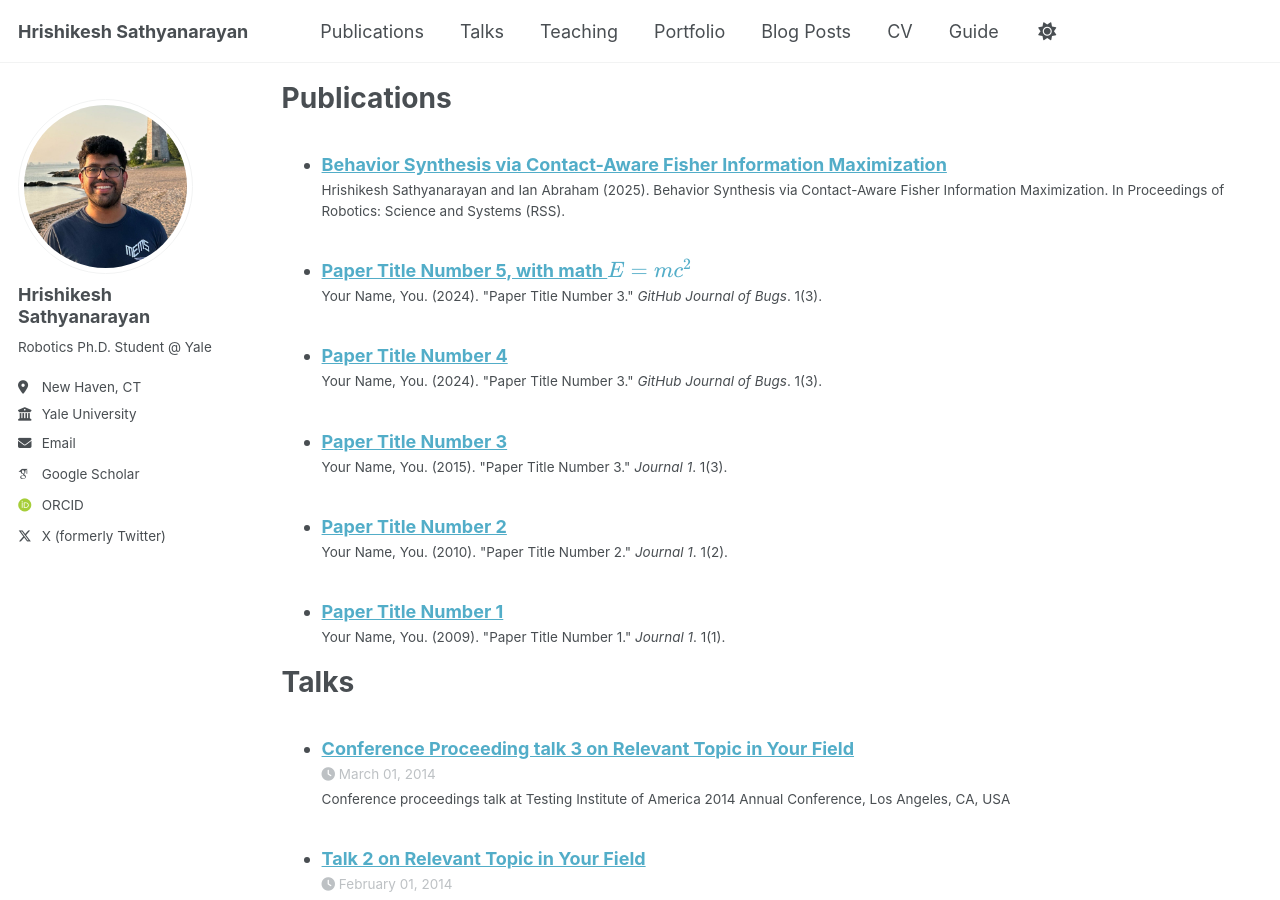
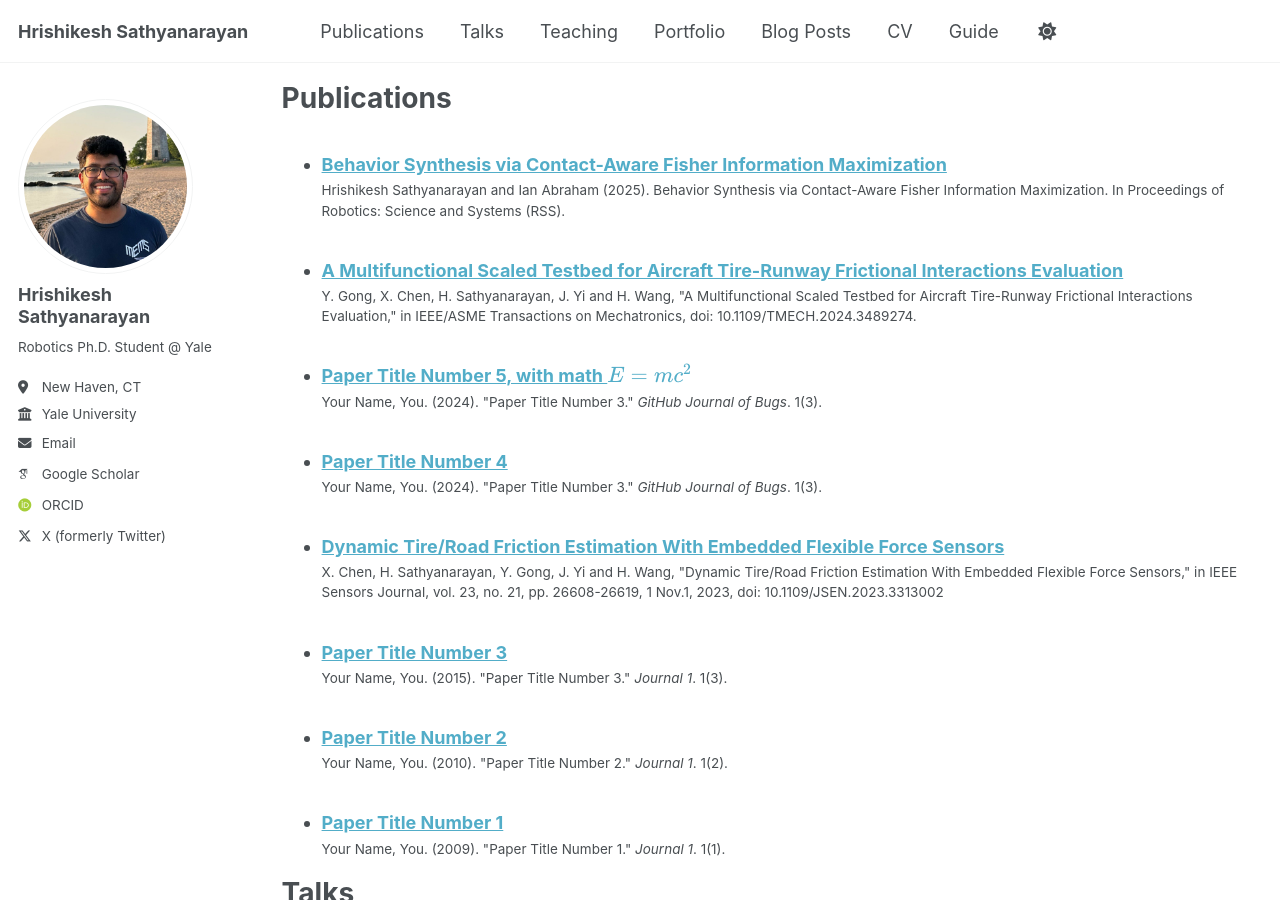
Before and after one commit to HrishiSathya/hrishi-sathya.github.io, a Jekyll site: the page built from _pages/cv.md, in a window 1280 px wide and 900 px high, scrolled down 998 px. Built offline with Jekyll 4.4.1, drawn with Linux system fonts in a browser that asks for light colours; some web fonts are replaced; a script that is not in the unit is left out.

Commit message:
Update publications list, todo: workshop papers

```diff
--- /dev/null
+++ b/_publications/testbed.md
@@ -0,0 +1,12 @@
+---
+title: "A Multifunctional Scaled Testbed for Aircraft Tire-Runway Frictional Interactions Evaluation"
+collection: publications
+category: journal
+excerpt: 'We present a development of a novel scaled testbed for studying aircraft tire-runway frictional interactions and braking performance under various pavement and wet conditions.'
+date: 2024-11-20
+venue: 'IEEE Sensors Journal'
+authors: "Yongbin Gong, Xunjie Chen, <b>Hrishikesh Sathyanarayan</b>, Jingang Yi, and Hao Wang"
+selected: true
+paperurl: 'https://ieeexplore.ieee.org/abstract/document/10759289'
+citation: 'Y. Gong, X. Chen, H. Sathyanarayan, J. Yi and H. Wang, "A Multifunctional Scaled Testbed for Aircraft Tire-Runway Frictional Interactions Evaluation," in IEEE/ASME Transactions on Mechatronics, doi: 10.1109/TMECH.2024.3489274.'
+---
--- /dev/null
+++ b/_publications/tire_friction.md
@@ -0,0 +1,12 @@
+---
+title: "Dynamic Tire/Road Friction Estimation With Embedded Flexible Force Sensors"
+collection: publications
+category: journal
+excerpt: 'This paper investigates experimental studies of tire-road friction estimation via flexible force sensors.'
+date: 2023-11-01
+venue: 'IEEE Sensors Journal'
+authors: "Xunjie Chen, <b>Hrishikesh Sathyanarayan</b>, Yongbin Gong, Jingang Yi, and Hao Wang"
+selected: true
+paperurl: 'https://ieeexplore.ieee.org/abstract/document/10250198'
+citation: 'X. Chen, H. Sathyanarayan, Y. Gong, J. Yi and H. Wang, "Dynamic Tire/Road Friction Estimation With Embedded Flexible Force Sensors," in IEEE Sensors Journal, vol. 23, no. 21, pp. 26608-26619, 1 Nov.1, 2023, doi: 10.1109/JSEN.2023.3313002'
+---
```
Also changed, not shown: _publications/behavior_synthesis.md (+2 -1 lines).
